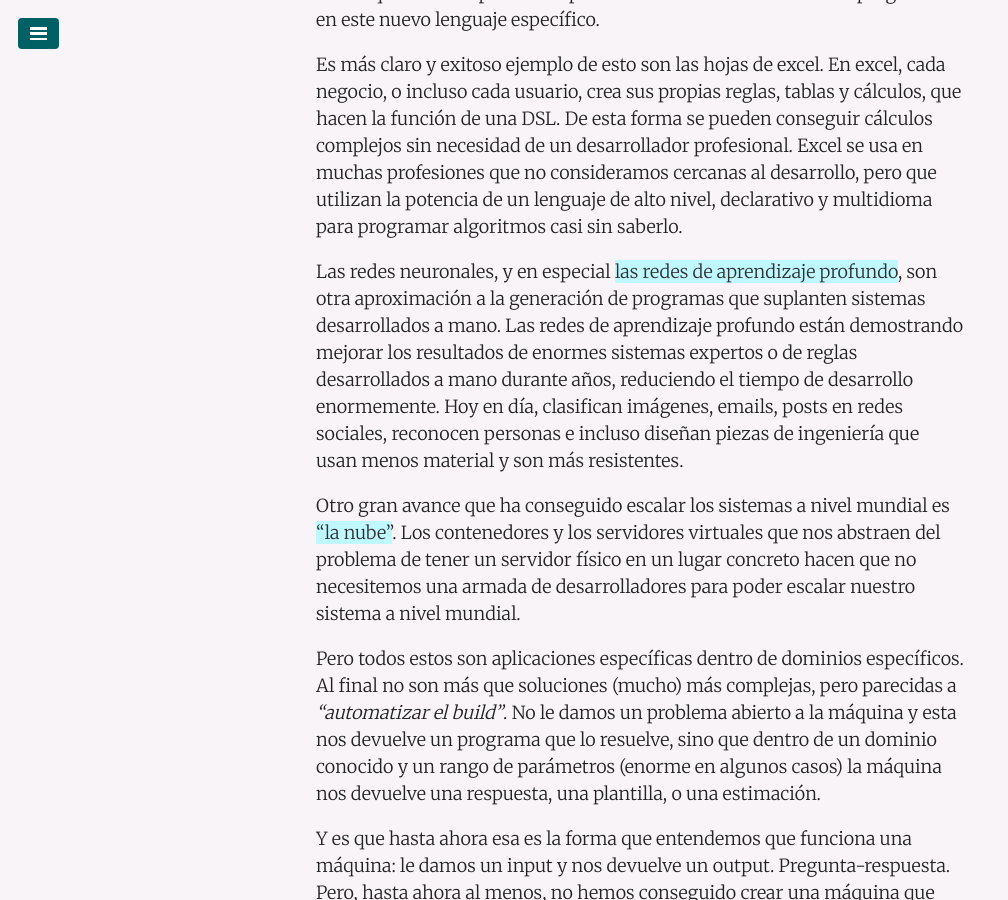
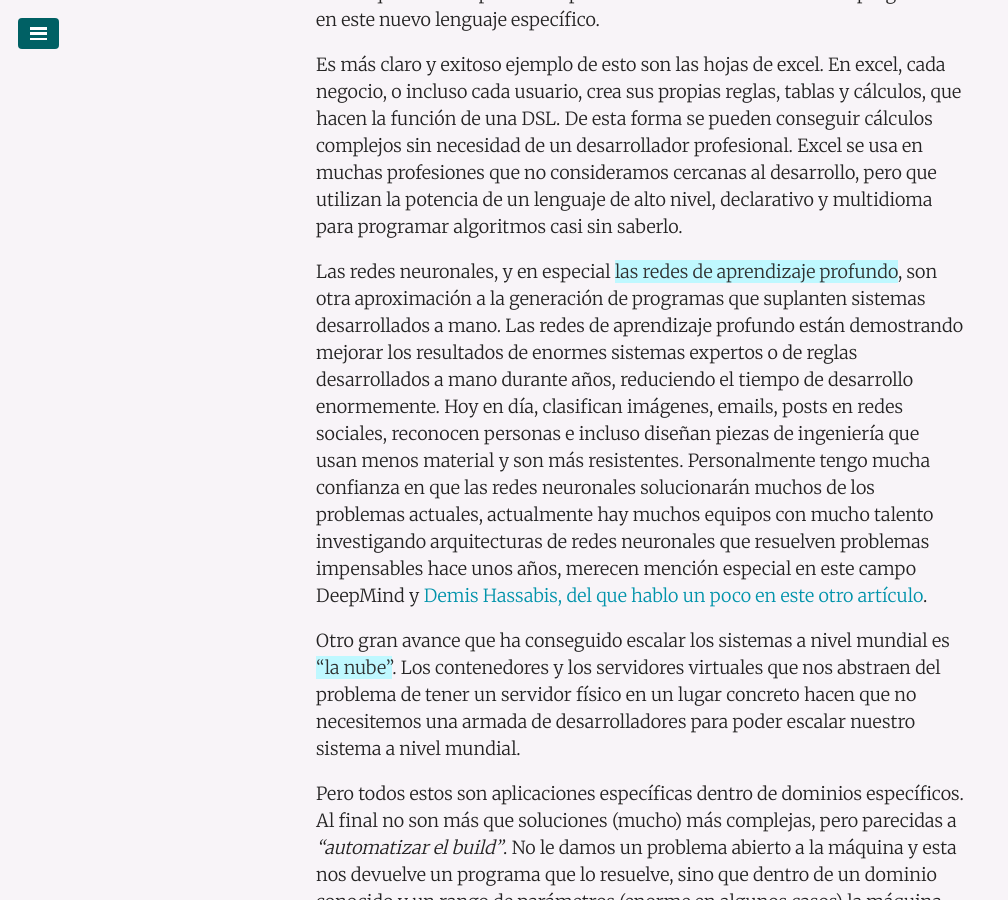
Before and after one commit to juanmirod/juanmirod.github.io, a Jekyll site: the page built from _posts/2017-09-13-desarrollo-automatico.markdown, in a window 1280 px wide and 900 px high, scrolled down 2395 px. Shown: the whole window, without its empty margins (0-1008 px from the left). Built offline with Jekyll 4.4.1, drawn with Linux system fonts in a browser that asks for light colours.

Commit message:
fea: added internal ref to post about DH

```diff
--- a/_posts/2016-03-13-Demis-Hassabis-el-hombre-que-nos-dejara-obsoletos.markdown
+++ b/_posts/2016-03-13-Demis-Hassabis-el-hombre-que-nos-dejara-obsoletos.markdown
@@ -17,7 +17,7 @@ Yo no conocía su nombre y tampoco tenía más información que esa. Solo daba l
 
 Efectivamente, DH se enseñó a leer él solo a los 2 años, a los 4 jugaba al ajedrez y a los 13 adquirió el rango de gran maestro. Es un genio histórico, como lo fueron Einstein, Mozart o Ramanujan. Solo el tiempo nos mostrará los frutos de su trabajo, porque los humanos comunes no podemos imaginar lo que una mente como la suya está tramando o lo que conseguirá hacer a lo largo de su vida.
 
-El desarrollo de videojuegos se ve que se le quedó corto rápido. Después de algunos juegos más sobre IA, gestión y política, se pasó a la investigación en neurociencia. Estaba interesado en conocer mejor cómo funcionan los centros de la memoria y la imaginación en el cerebro humano.
+El desarrollo de videojuegos se ve que se le quedó corto. Después de algunos juegos más sobre IA, gestión y política, se pasó a la investigación en neurociencia. Estaba interesado en conocer mejor cómo funcionan los centros de la memoria y la imaginación en el cerebro humano.
 
 El razonamiento, el análisis y la estructura del lenguage, la percepción de los sentidos: todo eso está bastante bien modelado hoy en día en los ordenadores. Los algoritmos de hoy en día, son capaces de transcribir al vuelo un dictado, de clasificar imágenes y de identificar en ellas a una persona y su estado de ánimo en el momento de la fotografía. Pueden analizar un texto y señalar errores ortográficos o gramaticales, en el caso de lenguages de programación, las herramientas de sintaxis son mucho más rápidas y precisas, gestión de dependencias, covertura de los tests, test automáticos etc. Tenemos herramientas que nos ayudan a escribir mejores programas y a saber donde están los puntos débiles. Herramientas para distribuir, actualizar y testar los programas de forma automática. Todas estas herramientas no solo hacen nuestro trabajo más fácil, sino que hacen que hoy en día sea posible que páginas como Facebook o Google tengan un alcance global y miles de millones de usuarios.
 
--- a/_posts/2017-09-13-desarrollo-automatico.markdown
+++ b/_posts/2017-09-13-desarrollo-automatico.markdown
@@ -36,7 +36,7 @@ Las DSLs o **lenguajes de dominio específico**, son algo parecido. Se crea un l
 
 Es más claro y exitoso ejemplo de esto son las hojas de excel. En excel, cada negocio, o incluso cada usuario, crea sus propias reglas, tablas y cálculos, que hacen la función de una DSL. De esta forma se pueden conseguir cálculos complejos sin necesidad de un desarrollador profesional. Excel se usa en muchas profesiones que no consideramos cercanas al desarrollo, pero que utilizan la potencia de un lenguaje de alto nivel, declarativo y multidioma para programar algoritmos casi sin saberlo.
 
-Las redes neuronales, y en especial **las redes de aprendizaje profundo**, son otra aproximación a la generación de programas que suplanten sistemas desarrollados a mano. Las redes de aprendizaje profundo están demostrando mejorar los resultados de enormes sistemas expertos o de reglas desarrollados a mano durante años, reduciendo el tiempo de desarrollo enormemente. Hoy en día, clasifican imágenes, emails, posts en redes sociales, reconocen personas e incluso diseñan piezas de ingeniería que usan menos material y son más resistentes.
+Las redes neuronales, y en especial **las redes de aprendizaje profundo**, son otra aproximación a la generación de programas que suplanten sistemas desarrollados a mano. Las redes de aprendizaje profundo están demostrando mejorar los resultados de enormes sistemas expertos o de reglas desarrollados a mano durante años, reduciendo el tiempo de desarrollo enormemente. Hoy en día, clasifican imágenes, emails, posts en redes sociales, reconocen personas e incluso diseñan piezas de ingeniería que usan menos material y son más resistentes. Personalmente tengo mucha confianza en que las redes neuronales solucionarán muchos de los problemas actuales, actualmente hay muchos equipos con mucho talento investigando arquitecturas de redes neuronales que resuelven problemas impensables hace unos años, merecen mención especial en este campo DeepMind y [Demis Hassabis, del que hablo un poco en este otro artículo](http://juanmirod.github.io/2016/03/13/Demis-Hassabis-el-hombre-que-nos-dejara-obsoletos.html).
 
 Otro gran avance que ha conseguido escalar los sistemas a nivel mundial es **"la nube"**. Los contenedores y los servidores virtuales que nos abstraen del problema de tener un servidor físico en un lugar concreto hacen que no necesitemos una armada de desarrolladores para poder escalar nuestro sistema a nivel mundial.
 
```
